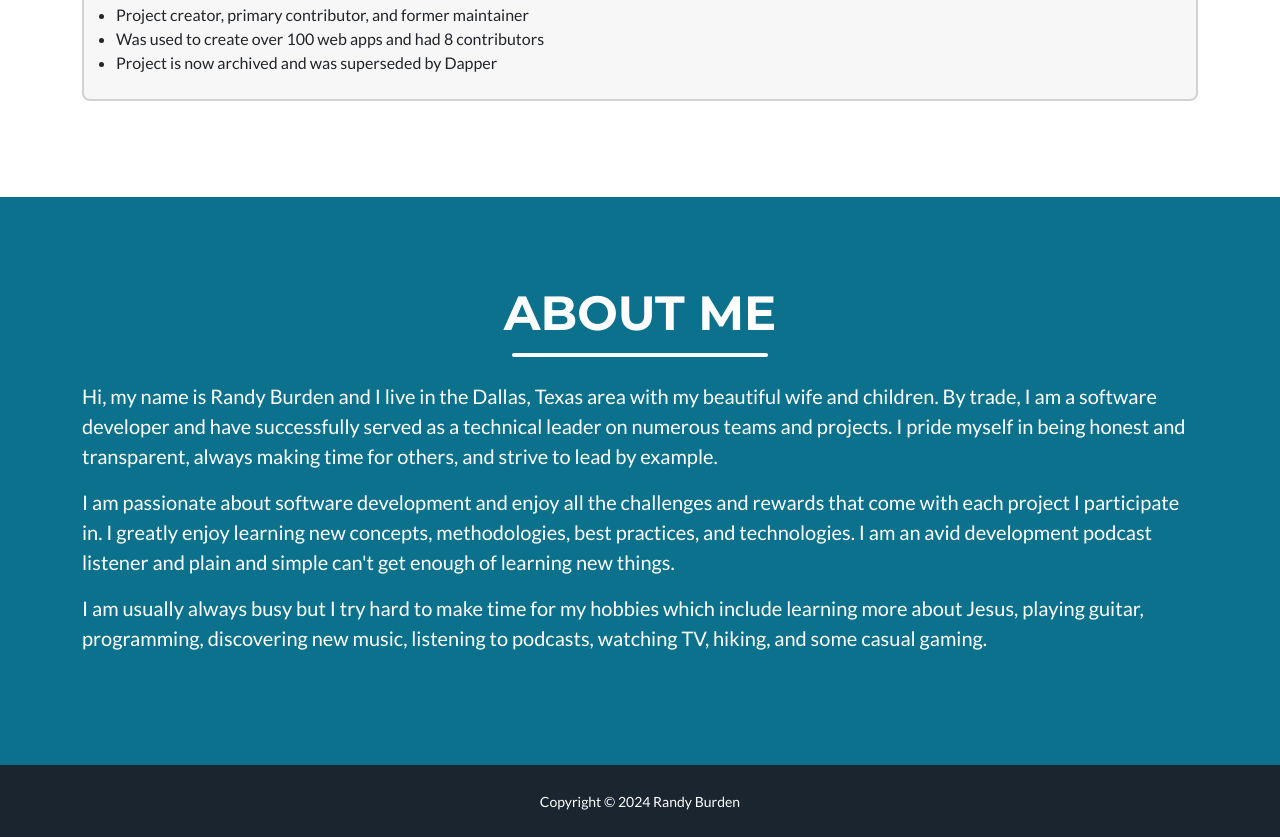
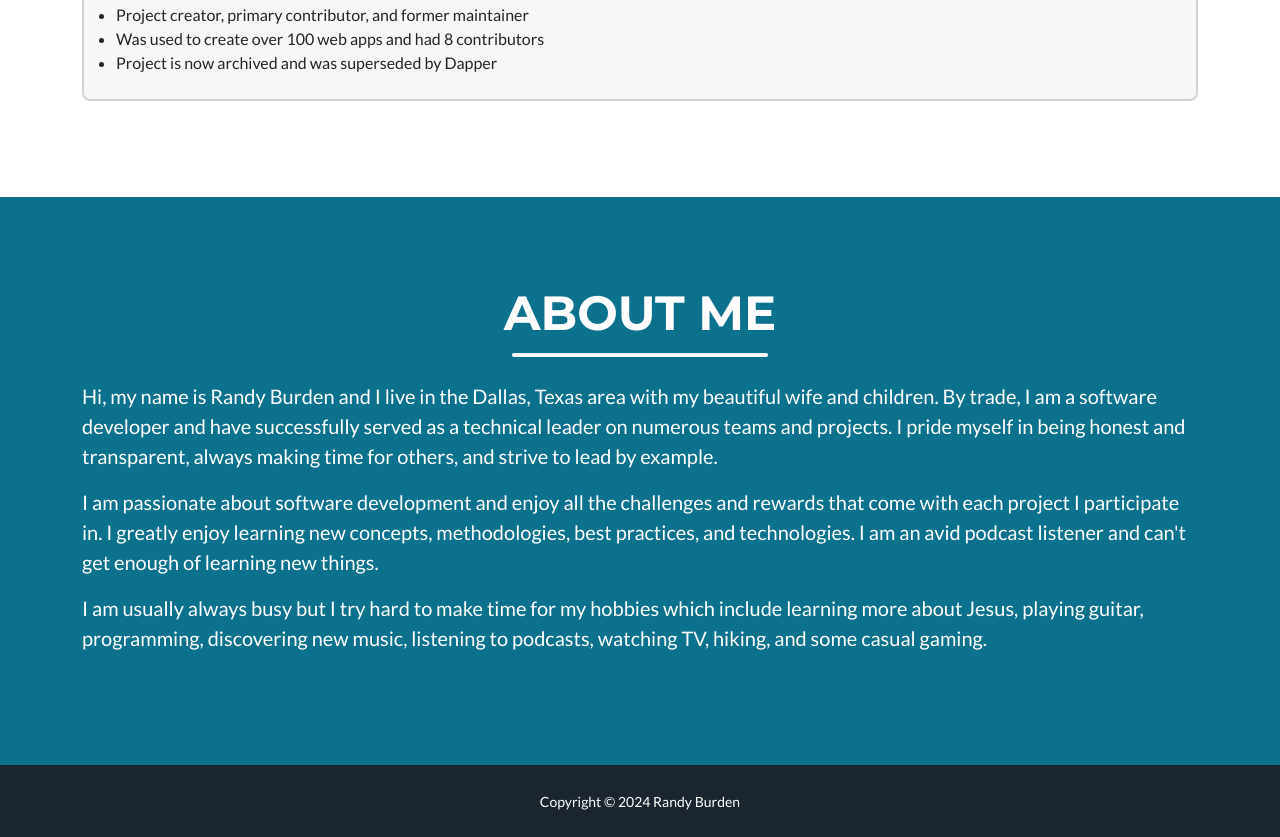
Before and after one commit to randyburden/randyburden.github.com, a plain HTML site: page index.html in a window 1280 px wide. Shown: the part 1649-2486 px from the top of the page. Drawn offline with nearby package versions, Linux system fonts and the light colour scheme; files that its build step writes are made by us from their sources.

Commit message:
Update index.html

```diff
--- a/index.html
+++ b/index.html
@@ -204,7 +204,7 @@
                             Hi, my name is Randy Burden and I live in the Dallas, Texas area with my beautiful wife and children. By trade, I am a software developer and have successfully served as a technical leader on numerous teams and projects. I pride myself in being honest and transparent, always making time for others, and strive to lead by example.
                         </p>
                         <p>
-                            I am passionate about software development and enjoy all the challenges and rewards that come with each project I participate in. I greatly enjoy learning new concepts, methodologies, best practices, and technologies. I am an avid development podcast listener and plain and simple can't get enough of learning new things.
+                            I am passionate about software development and enjoy all the challenges and rewards that come with each project I participate in. I greatly enjoy learning new concepts, methodologies, best practices, and technologies. I am an avid podcast listener and can't get enough of learning new things.
                         </p>
                             I am usually always busy but I try hard to make time for my hobbies which include learning more about Jesus, playing guitar, programming, discovering new music, listening to podcasts, watching TV, hiking, and some casual gaming.
                         </p>
```
